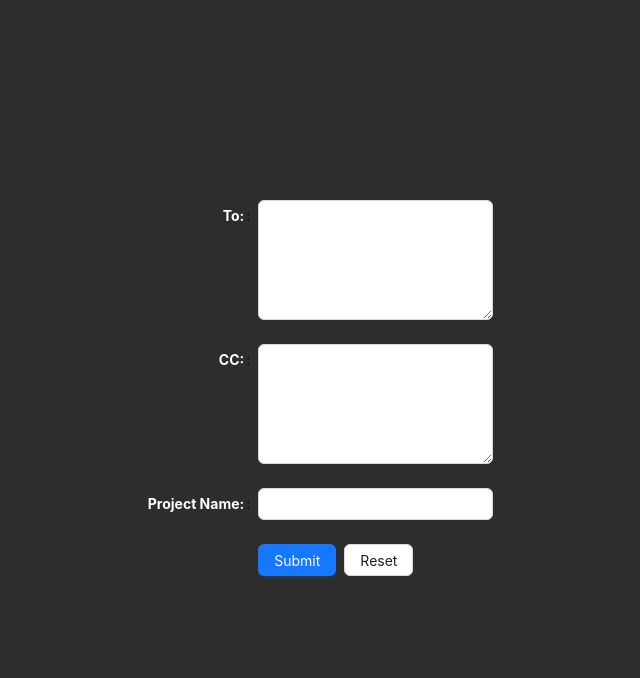
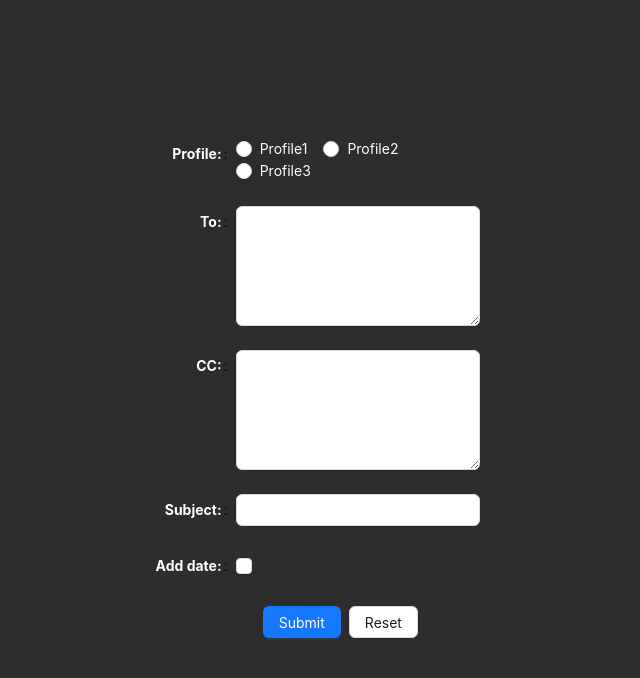
Before and after one commit to M4ss1ck/thunderbird-plugin, a React (Vite) app: page / in a window 1280 px wide. Shown: the top 678 px of the page, without its empty margins (323-963 px from the left). Built offline with nearby package versions, Linux system fonts and the light colour scheme.

Commit message:
refactor the code to allow 3 different profiles

```diff
--- a/src/components/Form.jsx
+++ b/src/components/Form.jsx
@@ -1,5 +1,5 @@
 import React, { useState, useEffect } from 'react'
-import { Button, Form, Input, Select, Space } from 'antd'
+import { Button, Form, Input, Radio, Space, Checkbox } from 'antd'
 import Label from './Label'
 
 const months = [
@@ -24,33 +24,42 @@ const tailLayout = {
 }
 
 export const MyForm = () => {
-    // const [toArray, setToArray] = useState('')
-    // const [ccArray, setCcArray] = useState('')
-    // const [projectName, setProjectName] = useState('')
+    const profiles = ['Profile1', 'Profile2', 'Profile3']
+    const [profile, setProfile] = useState(profiles[0])
 
     const [form] = Form.useForm()
 
     useEffect(() => {
         if (typeof browser !== 'undefined') {
-            browser.storage.local
-                .get(['toArray', 'ccArray', 'projectName'])
-                .then((result) => {
-                    // setToArray(result.toArray?.join(',') || '')
-                    // setCcArray(result.ccArray?.join(',') || '')
-                    // setProjectName(result.projectName || '')
-                    form.setFieldsValue({
-                        to: result.toArray?.join(',') || '',
-                        cc: result.ccArray?.join(',') || '',
-                        projectName: result.projectName || '',
-                    })
+            browser.storage.local.get(['details']).then((result) => {
+                if (!result.details) return
+                const details = JSON.parse(result.details)
+                const values = revertProfiles(details)
+                const currentProfile = Object.keys(details).find(
+                    (key) => details[key].currentProfile
+                )
+                if (currentProfile) {
+                    setProfile(currentProfile)
+                }
+                form.setFieldsValue({
+                    ...values,
+                    profile: currentProfile ?? profiles[0],
                 })
+            })
         }
     }, [])
 
     const onFinish = async (values) => {
-        console.log(values)
-        if (!browser) return
+        if (typeof browser === 'undefined') return
         let tabId = undefined
+
+        const parsedValues = convertProfiles(values)
+        for (const key in parsedValues) {
+            if (key === profile) {
+                parsedValues[key].currentProfile = true
+                break
+            }
+        }
 
         await browser.storage.local.get(['tabId']).then((result) => {
             if (result.tabId) {
@@ -58,15 +67,18 @@ export const MyForm = () => {
             }
         })
 
-        const toArray = values?.to.split(',') || []
-        const ccArray = values?.cc.split(',') || []
-        const projectName = values?.projectName || ''
+        const profileData = parsedValues[profile]
+        const toArray = profileData?.to?.split(',') || []
+        const ccArray = profileData?.cc?.split(',') || []
+        const projectName = profileData?.projectName || ''
+        const addDate = profileData?.addDate || false
 
         if (tabId) {
             const date = new Date()
-            const subject = `${projectName} Work (${
-                months[date.getMonth()]
-            } ${date.getDate()})`
+            let subject = `${projectName}`
+            if (addDate) {
+                subject += ` (${months[date.getMonth()]} ${date.getDate()})`
+            }
             browser.compose
                 .setComposeDetails(tabId, {
                     to: toArray,
@@ -76,9 +88,7 @@ export const MyForm = () => {
                 .then(() => {
                     browser.storage.local
                         .set({
-                            toArray,
-                            ccArray,
-                            projectName,
+                            details: JSON.stringify(parsedValues),
                         })
                         .then(() => window.close())
                 })
@@ -91,6 +101,10 @@ export const MyForm = () => {
 
     const onReset = () => {
         form.resetFields()
+    }
+
+    const handleProfileChange = (e) => {
+        setProfile(e.target.value)
     }
 
     return (
@@ -111,58 +125,32 @@ export const MyForm = () => {
                 form={form}
                 name="my-form"
                 onFinish={onFinish}
-                labelCol={{ span: 8 }}
-                wrapperCol={{ span: 16 }}
-                style={{ maxWidth: 400 }}
+                labelCol={{ span: 6 }}
+                wrapperCol={{ span: 18 }}
+                style={{ maxWidth: 700 }}
             >
-                {/* <Form.Item
+                <Form.Item
                     name="profile"
                     label={
-                        <label>
+                        <Label fontColor="white">
                             <strong>Profile:</strong>
-                        </label>
-                    }
-                    rules={[{ required: false }]}
-                >
-                    <Select>
-                        <Select.Option value="1">Profile 1</Select.Option>
-                        <Select.Option value="2">Profile 2</Select.Option>
-                        <Select.Option value="3">Profile 3</Select.Option>
-                    </Select>
-                </Form.Item> */}
-                <Form.Item
-                    name="to"
-                    label={
-                        <Label fontColor="white">
-                            <strong>To:</strong>
                         </Label>
                     }
                     rules={[{ required: false }]}
                 >
-                    <TextArea rows={5} />
+                    <Radio.Group onChange={handleProfileChange} value={profile}>
+                        {profiles.map((p) => (
+                            <Radio key={'radio-' + p} value={p}>
+                                <Label fontColor="white">{p}</Label>
+                            </Radio>
+                        ))}
+                    </Radio.Group>
                 </Form.Item>
-                <Form.Item
-                    name="cc"
-                    label={
-                        <Label fontColor="white">
-                            <strong>CC:</strong>
-                        </Label>
-                    }
-                    rules={[{ required: false }]}
-                >
-                    <TextArea rows={5} />
-                </Form.Item>
-                <Form.Item
-                    name="projectName"
-                    label={
-                        <Label fontColor="white">
-                            <strong>Project Name:</strong>
-                        </Label>
-                    }
-                    rules={[{ required: false }]}
-                >
-                    <Input />
-                </Form.Item>
+
+                {profiles.map((p) => (
+                    <FormItems key={p} profile={p} visible={p === profile} />
+                ))}
+
                 <Form.Item {...tailLayout}>
                     <Space>
                         <Button type="primary" htmlType="submit">
@@ -177,3 +165,87 @@ export const MyForm = () => {
         </div>
     )
 }
+
+const FormItems = ({ profile = '', visible = false }) => {
+    return (
+        <div
+            style={{
+                display: visible ? 'block' : 'none',
+            }}
+        >
+            <Form.Item
+                name={profile + 'to'}
+                label={
+                    <Label fontColor="white">
+                        <strong>To:</strong>
+                    </Label>
+                }
+                rules={[{ required: false }]}
+            >
+                <TextArea rows={5} />
+            </Form.Item>
+            <Form.Item
+                name={profile + 'cc'}
+                label={
+                    <Label fontColor="white">
+                        <strong>CC:</strong>
+                    </Label>
+                }
+                rules={[{ required: false }]}
+            >
+                <TextArea rows={5} />
+            </Form.Item>
+            <Form.Item
+                name={profile + 'projectName'}
+                label={
+                    <Label fontColor="white">
+                        <strong>Subject:</strong>
+                    </Label>
+                }
+                rules={[{ required: false }]}
+            >
+                <Input />
+            </Form.Item>
+            <Form.Item
+                name={profile + 'addDate'}
+                label={
+                    <Label fontColor="white">
+                        <strong>Add date:</strong>
+                    </Label>
+                }
+                rules={[{ required: false }]}
+                valuePropName="checked"
+            >
+                <Checkbox />
+            </Form.Item>
+        </div>
+    )
+}
+
+function convertProfiles(obj) {
+    const profiles = {}
+
+    for (const key in obj) {
+        const match = key.match(/(Profile\d+)(\w+)/)
+        if (match) {
+            const profileName = match[1]
+            const fieldName = match[2]
+            if (!profiles[profileName]) {
+                profiles[profileName] = {}
+            }
+            profiles[profileName][fieldName] = obj[key]
+        }
+    }
+    return profiles
+}
+
+function revertProfiles(profiles) {
+    const obj = {}
+    for (const profileName in profiles) {
+        for (const fieldName in profiles[profileName]) {
+            const newKey = `${profileName}${fieldName}`
+            obj[newKey] = profiles[profileName][fieldName]
+        }
+    }
+    return obj
+}
```
Also changed, not shown: src/background.js (+2 -44 lines).
